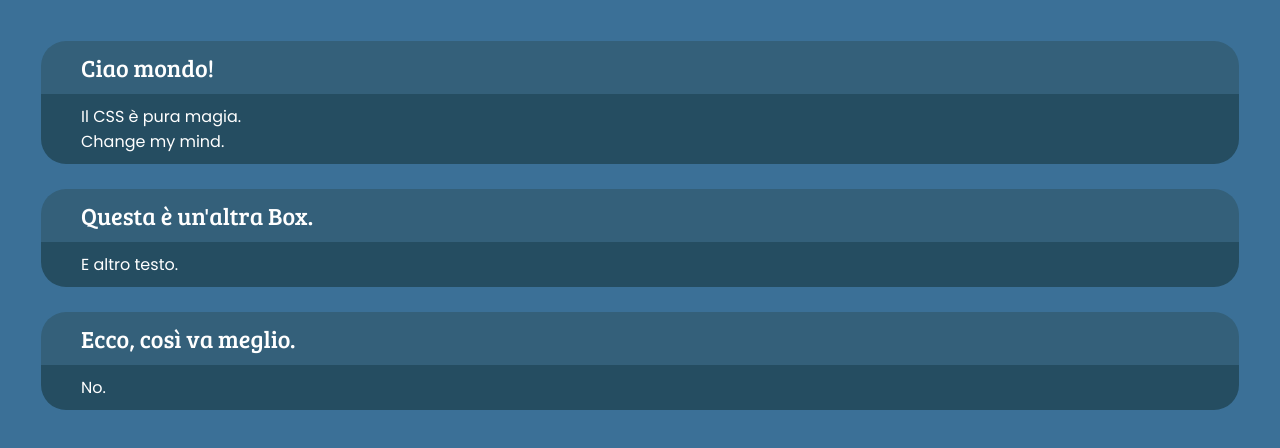
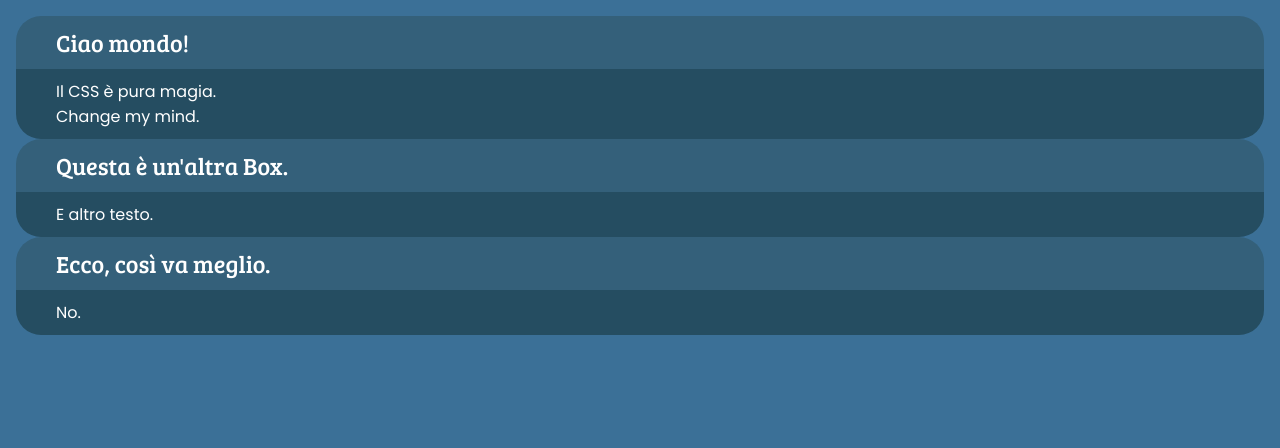
Before and after one commit to pds-nest/2021-g2-nest, a React (Create React App) app in the folder code/frontend/: page / in a window 1280 px wide. Shown: the top 448 px of the page. Built offline with nearby package versions, Linux system fonts and the light colour scheme.

Commit message:
🔧 Remove margin from BoxWithHeader, it will be set externally

```diff
--- a/code/frontend/src/components/BoxWithHeader.module.css
+++ b/code/frontend/src/components/BoxWithHeader.module.css
@@ -1,6 +1,4 @@
 .BoxWithHeader {
-    margin: 25px;
-
     display: flex;
     flex-direction: column;
 }
```
